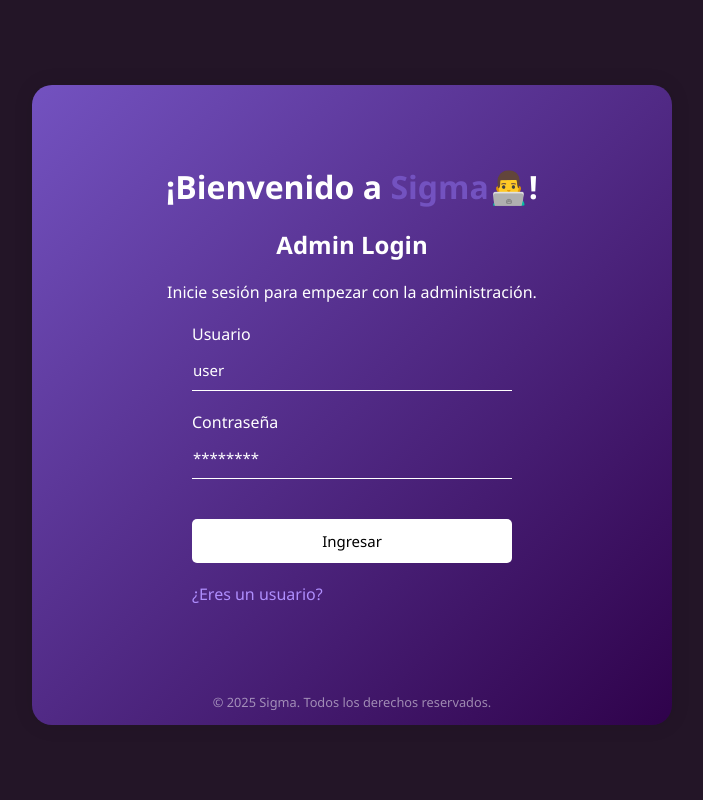
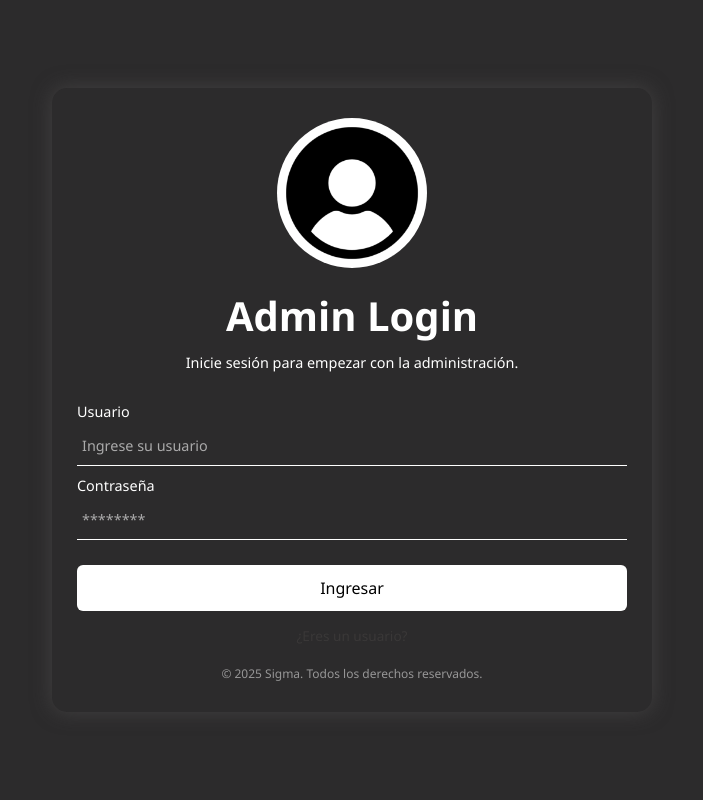
Before and after one commit to RENACYT-UCV/sigma-uni-backend, a PHP site: page /Login-Admin.html in a window 1280 px wide. Shown: the whole page, without its empty margins (288-991 px from the left). Run offline with PHP 8.4, Linux system fonts and the light colour scheme.

Commit message:
Improve: css and Html of Login-admin

```diff
--- a/ProyectoFrontBack/Menu(Modulo-Aprendisaje)/Login-Admin.html
+++ b/ProyectoFrontBack/Menu(Modulo-Aprendisaje)/Login-Admin.html
@@ -1,35 +1,29 @@
 <!DOCTYPE html>
 <html lang="en">
 <head>
-    <meta charset="UTF-8">
-    <meta name="viewport" content="width=device-width, initial-scale=1.0">
-    <link rel="icon" href="./iconos/logo sigma.png">
-    <link rel="stylesheet" href="./admin-login.css">
-
+    <meta charset="UTF-8" />
+    <meta name="viewport" content="width=device-width, initial-scale=1.0" />
+    <link rel="stylesheet" href="./admin-login.css" />
+    <link href='https://unpkg.com/boxicons@2.1.4/css/boxicons.min.css' rel='stylesheet'>
     <title>Login Admin</title>
-
 </head>
 
 <body>
-
     <div class="panel-center">
-        <h1>¡Bienvenido a <span>Sigma</span>👨‍💻!</h1>
-
+        <img src="iconos/user.png" alt="User">
         <h2>Admin Login</h2>
         <p>Inicie sesión para empezar con la administración.</p>
-        <form>
 
-            <label>Usuario</label>
-            <input type="text" placeholder="user" required name="user">
+        <form action="#" method="POST">
+            <label for="user">Usuario</label>
+            <input id="user" type="text" name="user" placeholder="Ingrese su usuario" required autocomplete="off"/>
+            <label for="password">Contraseña</label>
+            <input id="password" type="password" name="password" placeholder="********" required autocomplete="off"/>
 
-            <label>Contraseña</label>
-            <input placeholder="********" type="password" required name="password">
-            <button class="login" type="submit" >Ingresar</button>
+            <button class="login" type="submit">Ingresar</button>
             <a href="./Login.html">¿Eres un usuario?</a>
         </form>
-
         <footer>© 2025 Sigma. Todos los derechos reservados.</footer>
     </div>
 </body>
-
 </html>
--- a/ProyectoFrontBack/Menu(Modulo-Aprendisaje)/admin-login.css
+++ b/ProyectoFrontBack/Menu(Modulo-Aprendisaje)/admin-login.css
@@ -1,115 +1,141 @@
-*{
+* {
     font-family: "Segoe UI", sans-serif;
     box-sizing: border-box;
+    margin: 0;
     padding: 0;
-    margin: 0;
+}
+
+body {
+    min-height: 100vh;
+    display: flex;
+    justify-content: center;
+    align-items: center;
+    background-color: #2c2b2c;
+    padding: 20px;
+}
+
+.panel-center {
+    width: 100%;
+    max-width: 600px;
+    background: linear-gradient(135deg, #44404042);
+    border-radius: 15px;
+    box-shadow: 0 0 20px rgba(80, 79, 79, 0.61);
+    display: flex;
+    flex-direction: column;
+    padding: 30px 25px;
+    position: relative;
+}
+
+.panel-center img {
+    width: 150px;
+    border-radius: 50%;
+    margin: 0 auto 20px;
+    background-color: #fff;
 }
 
 
-body {
-    width: 100%;
-    height: 100vh;
-    display: flex;
-    justify-content: center;
-    align-items: center;
-    background-color: rgb(35, 21, 39);
+h2 {
+    font-size: 2.5rem;
+    color: white;
+    margin-bottom: 10px;
+    text-align: center;
 }
 
-h1{
-    margin-top: 80px;
-    margin-bottom: 0;
+p {
+    color: white;
+    font-size: 0.9rem;
+    margin-bottom: 20px;
+    text-align: center;
+}
+
+span {
+    color: #3a3838;
+}
+
+form {
+    display: flex;
+    flex-direction: column;
+    width: 100%;
+}
+
+label {
+    color: white;
+    font-size: 0.9rem;
+    margin: 10px 0 5px;
+}
+
+input {
+    border: none;
+    border-bottom: 1px solid #fff;
+    background: transparent;
+    padding: 10px 5px;
+    color: white;
+    font-size: 0.9rem;
+}
+
+input::placeholder {
+    color: rgba(255, 255, 255, 0.6);
+}
+
+input:focus {
+    outline: none;
+    border-bottom: 1px solid #af8efd;
+}
+
+button {
+    margin-top: 25px;
+    padding: 12px;
+    background: white;
+    color: black;
+    border: none;
+    border-radius: 6px;
+    cursor: pointer;
+    font-size: 1rem;
+    transition: background 0.3s ease;
+}
+
+button:hover {
+    background-color: #ddd;
+}
+
+a {
+    margin-top: 15px;
+    text-align: center;
+    font-size: 0.85rem;
+    color: #3a3838;
+    text-decoration: none;
+    width: 200px;
+    align-self: center;
+}
+
+a:hover {
     color: white;
 }
 
-h2{
+footer {
+    font-size: 0.75rem;
+    text-align: center;
     color: white;
-    margin: 20px;
+    opacity: 0.5;
+    margin-top: auto;
+    padding-top: 20px;
 }
 
-p{
-    color: white;
+/* Responsive adjustments */
+@media (max-width: 480px) {
+    .panel-center {
+        padding: 25px 15px;
     }
 
-span{
-    color:#7352c0
+    h1 {
+        font-size: 1.3rem;
     }
 
-.panel-center{
-    width: 50%;
-    height: 80vh;
-    display: flex;
-    flex-direction: column;
-    align-items: center;
-    background: linear-gradient(135deg, #7352c0, #2f024b);
-    box-shadow: 0 0 20px rgba(0, 0, 0, 0.1);
-    border-radius: 20px;
-    margin-top: 10px;
-    box-sizing: content-box;
+    h2 {
+        font-size: 1rem;
     }
 
-.panel-center form{
-    width: 50%;
-    display: flex;
-    flex-direction: column;
-    align-items: start;
-    justify-content: start;
-    box-sizing: content-box;
+    button {
+        font-size: 0.95rem;
     }
-
-label{
-    display: flex;
-    justify-content: center;
-    align-self: flex-start;
-    margin-top: 20px;
 }
-
-.panel-center input {
-    width: 100%;
-    border: none;
-    background: local;
-    border-bottom: 1px solid #fff;
-    text-decoration-color: white;
-    color: white;
-    margin-top: 5px;
-    padding: 10px 1px;
-    font-size: 15px;
-}
-.panel-center input::placeholder {
-color: white;
-}
-
-.panel-center input:focus{
-    outline: none;
-    color: white;
-}
-
-label{
-    color: white;
-}
-
-.panel-center footer{
-    font-size: 0.8rem;
-    opacity: 0.5;
-    height: auto;
-    margin-top: auto;
-    height: 5%;
-    color: white;
-}
-
-.panel-center button{
-    margin-top: 40px;
-    width: 100%;
-    border: none;
-    border-radius: 5px;
-    background: white;
-    color: black;
-    padding: 12px;
-    cursor: pointer;
-    font-size: 15px;
-}
-
-a{
-    margin-top: 20px;
-    text-decoration: none;
-    color: #af8efd;
-}
```
Also changed, not shown: ProyectoFrontBack/Menu(Modulo-Aprendisaje)/iconos/user.png (added). Lines whose indentation alone changed are shown as unchanged.
